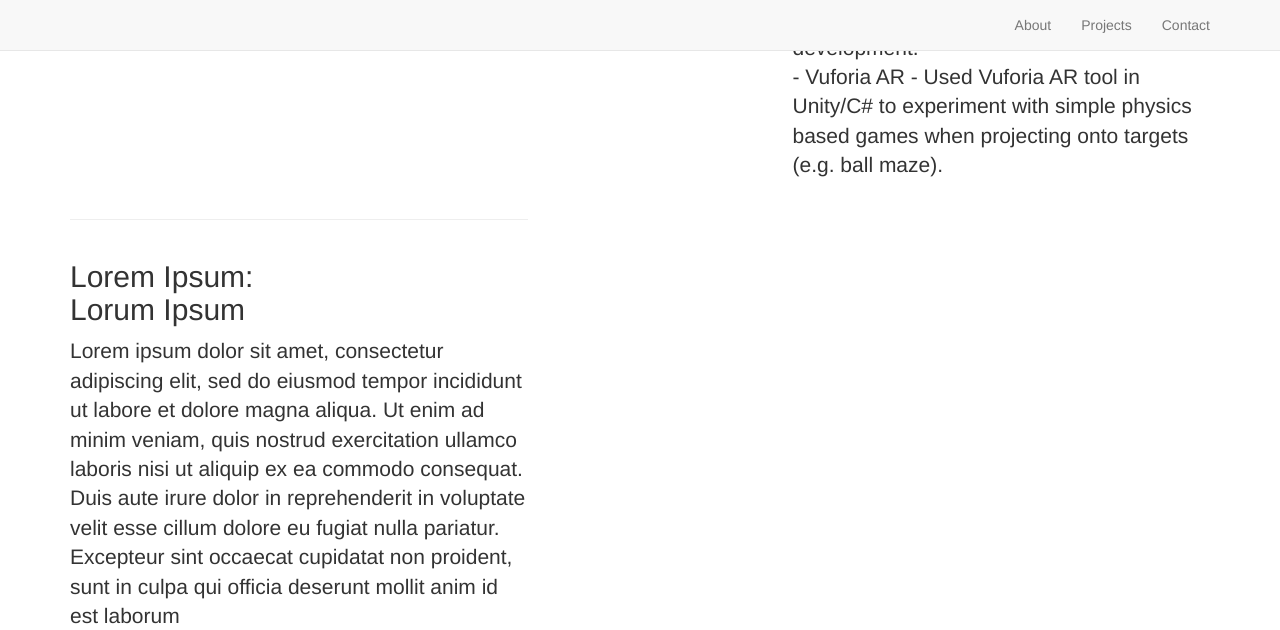
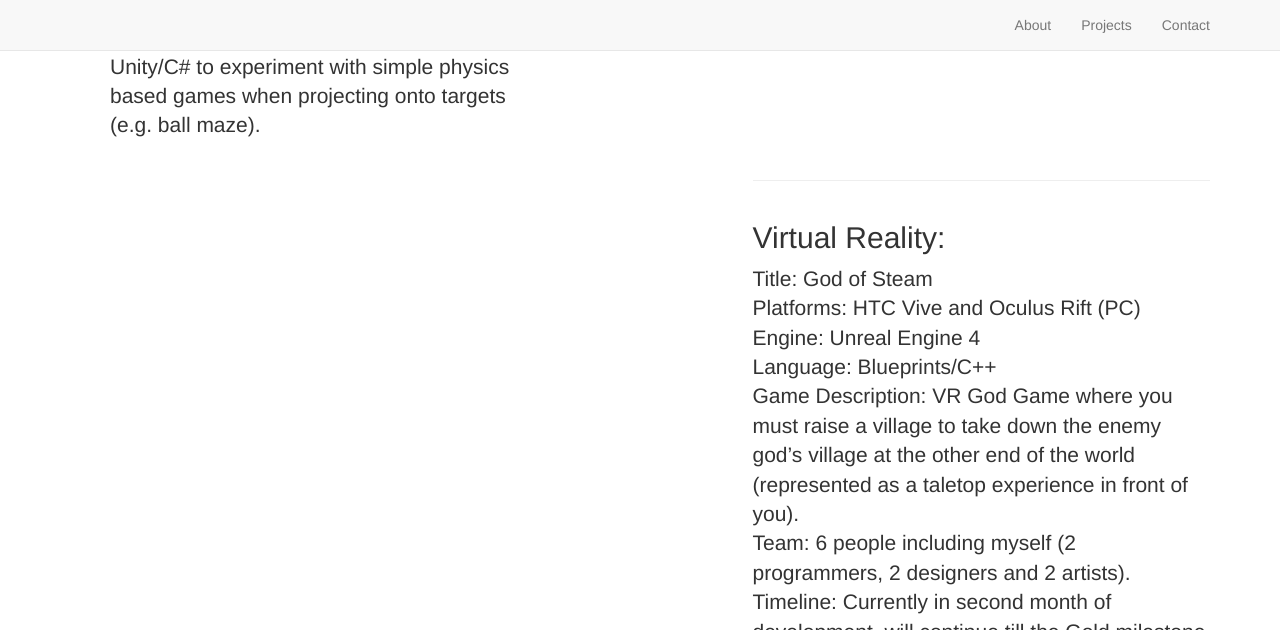
Before and after one commit to kaitlynm1/kaitlynm1.github.io, a Jekyll site: the page built from _posts/2014-09-24-services-4.markdown, in a window 1280 px wide and 1400 px high, scrolled down 1567 px, cut to the strip 0-630 px from the top of the window. Built offline with Jekyll 4.4.1, drawn with Linux system fonts in a browser that asks for light colours; nearby versions of some CDN libraries; library files that are not in the unit come from our copies; some of the changed text lies outside the part shown.

Commit message:
Adding more project descriptions (fixing final one)

```diff
--- a/_posts/2014-09-24-services-4.markdown
+++ b/_posts/2014-09-24-services-4.markdown
@@ -2,7 +2,14 @@
 layout: default
 img: ipad.png
 category: Projects
-title: Lorem Ipsum:<br>Lorum Ipsum
+title: Virtual Reality:<br>
 description: |
 ---
- Lorem ipsum dolor sit amet, consectetur adipiscing elit, sed do eiusmod tempor incididunt ut labore et dolore magna aliqua. Ut enim ad minim veniam, quis nostrud exercitation ullamco laboris nisi ut aliquip ex ea commodo consequat. Duis aute irure dolor in reprehenderit in voluptate velit esse cillum dolore eu fugiat nulla pariatur. Excepteur sint occaecat cupidatat non proident, sunt in culpa qui officia deserunt mollit anim id est laborum
+Title: God of Steam
+<br>Platforms: HTC Vive and Oculus Rift (PC)
+<br>Engine: Unreal Engine 4
+<br>Language: Blueprints/C++
+<br>Game Description: VR God Game where you must raise a village to take down the enemy god's village at the other end of the world (represented as a taletop experience in front of you).
+<br>Team: 6 people including myself (2 programmers, 2 designers and 2 artists).
+<br>Timeline: Currently in second month of development, will continue till the Gold milestone (November).
+<br>Game Development Twitter: @GodOfSteamVR
```
Also changed, not shown: _posts/2014-09-25-services-5.markdown (added, +11 -0 lines).
